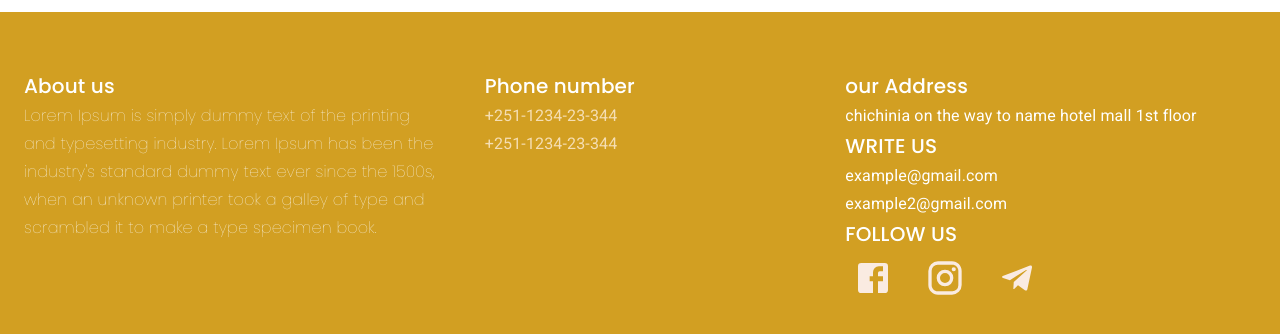
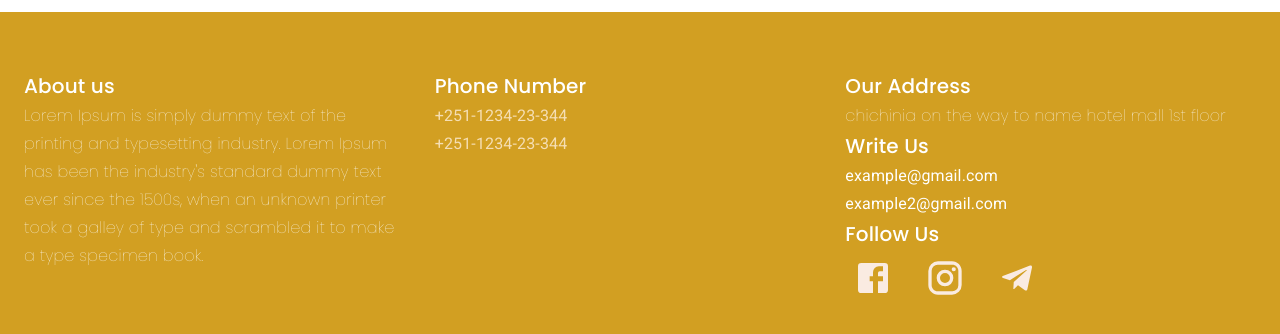
Before and after one commit to esrael23/izikCartain, a React (Create React App) app: page /ikizadmin in a window 1280 px wide. Shown: the part 720-1054 px from the top of the page. Built offline with nearby package versions, Linux system fonts and the light colour scheme; no server answers.

Commit message:
edit footer padding

```diff
--- a/src/components/footer/Footer.js
+++ b/src/components/footer/Footer.js
@@ -7,36 +7,34 @@ import TelegramIcon from '@mui/icons-material/Telegram';
 const Footer = () => {
   return (
     <div>
-      <Box width={'100%'} height={'auto'} sx={{background:'#D29F22' ,marginTop:'100px', paddingY:'50px'}}  >
+      <Box width={'100%'} height={'auto'} sx={{background:'#D29F22' ,marginTop:'100px', paddingY:'50px'}}>
         <Container maxWidth="xl" sx={{display:'flex', alignItems:'center', justifyContent: 'center'}}>
         <Grid container py={1}>
             <Grid item xs="12" sm='12' md="4" >
               <Typography variant="h6" color="white" fontFamily={'poppins'}>About us</Typography>
-              <Typography variant="subtitle1" color="white" fontWeight={'250'} fontFamily={'poppins'}>Lorem Ipsum is simply dummy text of the printing and typesetting industry. Lorem Ipsum has been the industry's standard dummy text ever since the 1500s, when an unknown printer took a galley of type and scrambled it to make a type specimen book.</Typography>
+              <Typography variant="subtitle1" color="white" paddingRight={4} fontWeight={'250'} fontFamily={'poppins'}>Lorem Ipsum is simply dummy text of the printing and typesetting industry. Lorem Ipsum has been the industry's standard dummy text ever since the 1500s, when an unknown printer took a galley of type and scrambled it to make a type specimen book.</Typography>
             </Grid>
-
-            <Grid item xs="12" sm='12' md="4"  px={'50px'}>
-              <Typography variant="h6" color="white" fontFamily={'poppins'}>Phone number</Typography>
-              {/* <Stack spacing={0}   >
-          <Button  href="/" color={'info'}>home</Button>
-        <Button href="/aboutus" color={'info'}>About us</Button>
-        <Button  href="/work" color={'info'}>work</Button>
-        <Button  href="/contact" color={'info'}>contact</Button>
-        </Stack> */}
+            <Grid item
+             xs="12"
+             sm='12'
+             md="4"
+            //  px={'50px'}
+                >
+              <Typography variant="h6" color="white" fontFamily={'poppins'} >Phone Number</Typography>
         <Typography variant="subtitle1" color={'wheat'}
         >+251-1234-23-344</Typography>
         <Typography variant="subtitle1" color={'wheat'}
         >+251-1234-23-344</Typography>
-
             </Grid>
             <Grid item xs="12" sm='12' md="4"  >
 
-              <Typography variant="h6" color="white" fontFamily={'poppins'}>our Address</Typography>
-              <Typography variant="subtitle1" color="white">chichinia on the way to name hotel mall 1st floor</Typography>
-              <Typography variant="h6" color="white" fontFamily={'poppins'}>WRITE US</Typography>
+              <Typography variant="h6" color="white" fontFamily={'poppins'}>Our Address</Typography>
+              <Typography variant="subtitle1" color="white" fontFamily={'poppins'}
+              fontWeight={'250'}>chichinia on the way to name hotel mall 1st floor</Typography>
+              <Typography variant="h6" color="white" fontFamily={'poppins'}>Write Us</Typography>
               <Typography variant="subtitle1" color="white">example@gmail.com</Typography>
               <Typography variant="subtitle1" color="white">example2@gmail.com</Typography>
-              <Typography variant="h6" color="white" fontFamily={'poppins'}>FOLLOW US</Typography>
+              <Typography variant="h6" color="white" fontFamily={'poppins'}>Follow Us</Typography>
 
                 <Stack direction={'row'} spacing={2}>
                   <IconButton href='https://mui.com/material-ui/material-icons/'>
@@ -48,16 +46,9 @@ const Footer = () => {
                    <IconButton>
                   <TelegramIcon color='info' sx={{fontSize:'40px'}}/>
                    </IconButton>
-
                 </Stack>
-
-
             </Grid>
-
-
           </Grid>
-
-
         </Container>
       </Box>
     </div>
```
